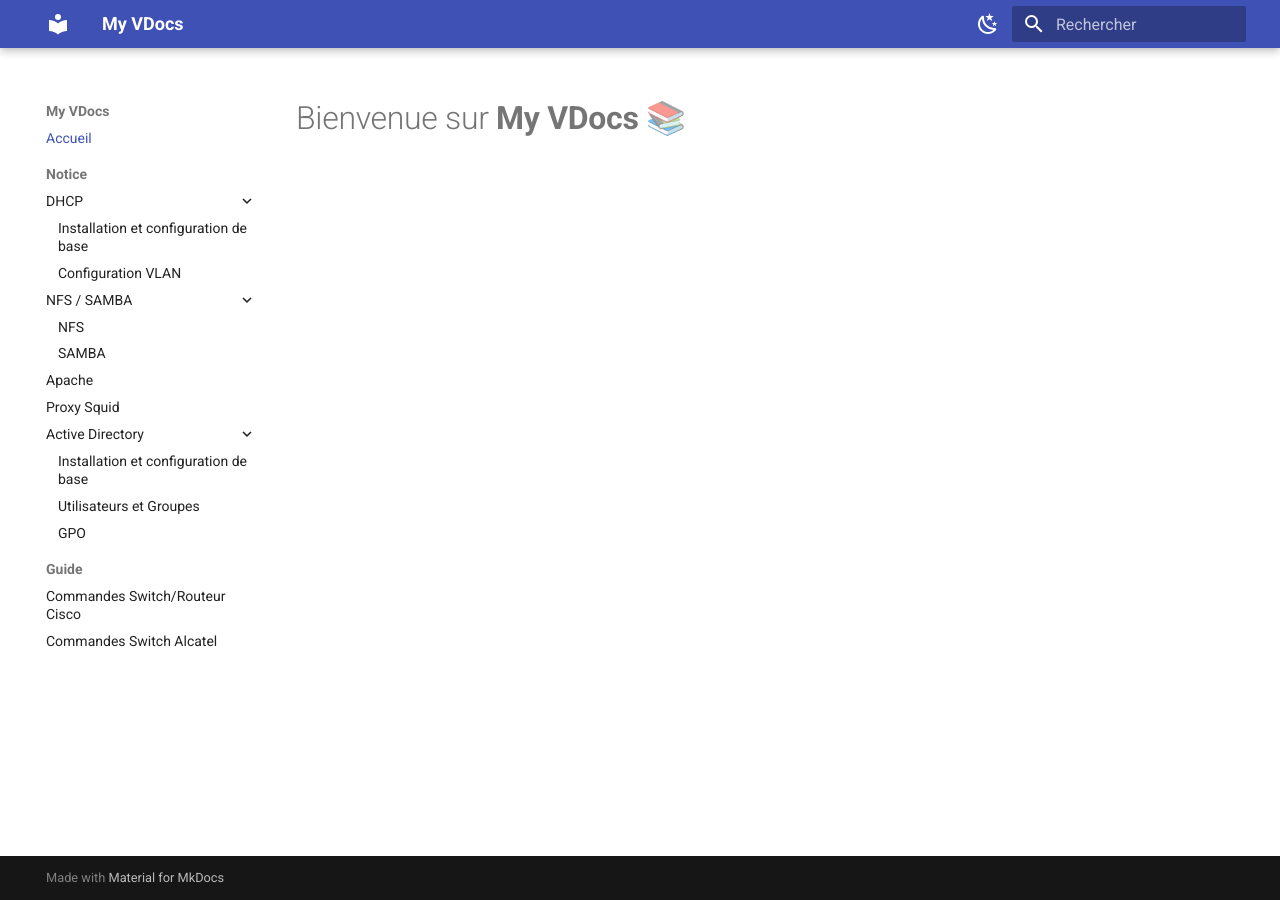
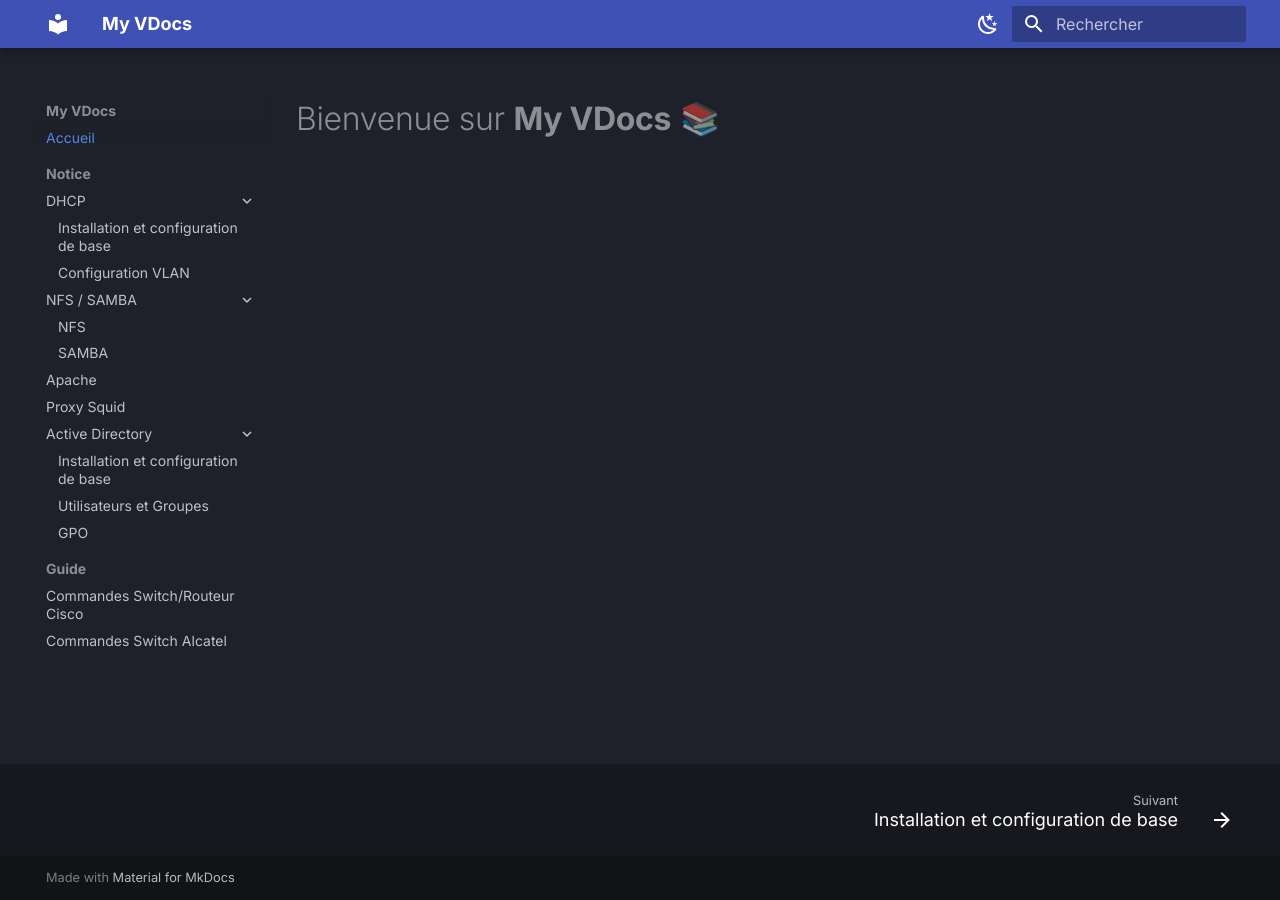
Before and after one commit to LogoViktor/My-VDocs, an MkDocs documentation site: the page built from docs/index.md, in a window 1280 px wide. Built offline with MkDocs 1.6.1 and Material for MkDocs 9.7.7, drawn with Linux system fonts in a browser that asks for light colours.

Commit message:
Update mkdocs.yml

```diff
--- a/mkdocs.yml
+++ b/mkdocs.yml
@@ -6,12 +6,12 @@
   name: material
   language: fr
 
-  # Polices claires et lisibles
+  # Polices élégantes et modernes
   font:
-    text: Roboto
-    code: Roboto Mono
+    text: "Inter"
+    code: "Fira Code"
 
-  # Fonctionnalités stables et utiles
+  # Fonctionnalités ergonomiques et graphiques
   features:
     # Navigation
     - navigation.instant
@@ -19,27 +19,37 @@
     - navigation.top
     - navigation.expand
     - navigation.sections
+    - navigation.footer
     # Recherche
     - search.highlight
     - search.suggest
     # Contenu
     - content.code.copy
+    - content.tabs.link
     - toc.integrate
 
-  # Palette clair / sombre
+  # Palette de couleurs personnalisée (clair/sombre)
   palette:
-    - scheme: default
+    # Mode clair
+    - scheme: slate
       primary: indigo
-      accent: indigo
+      accent: deep orange
       toggle:
         icon: material/weather-night
         name: Passer en mode sombre
-    - scheme: slate
+
+    # Mode sombre
+    - scheme: default
       primary: indigo
-      accent: indigo
+      accent: amber
       toggle:
         icon: material/weather-sunny
         name: Passer en mode clair
+
+  # Mise en page du contenu (plus aéré)
+  typography:
+    text_size: 17px
+    line_height: 1.7
 
 markdown_extensions:
   - admonition
@@ -93,3 +103,12 @@
   - Guide:
       - Commandes Switch/Routeur Cisco: Guide/commande_de_base_cisco.md
       - Commandes Switch Alcatel: Guide/commandes_alcatel.md
+
+extra:
+  # Couleur du bandeau du haut
+  primary: indigo
+  # Accentuation dans les boutons et liens
+  accent: deep orange
+  # Message de pied de page
+  copyright: >
+    © 2025 My VDocs — Documentation technique réseau et systèmes.
```
